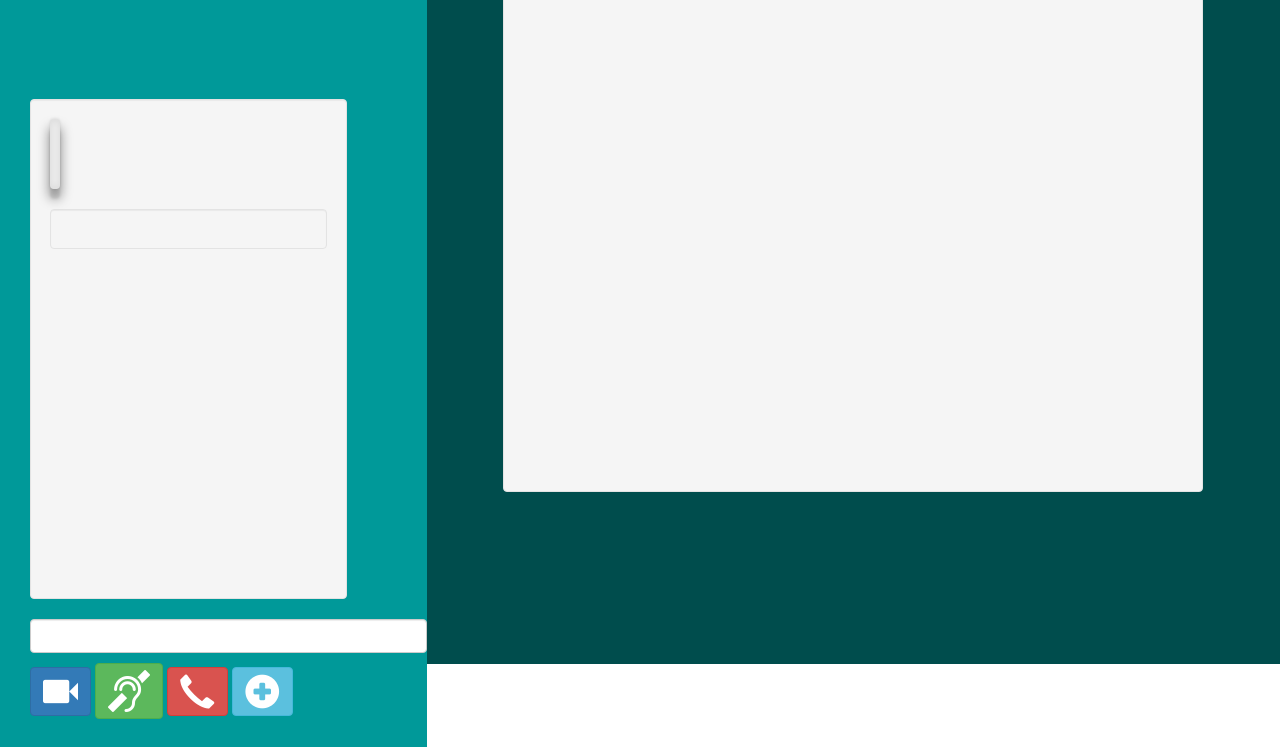
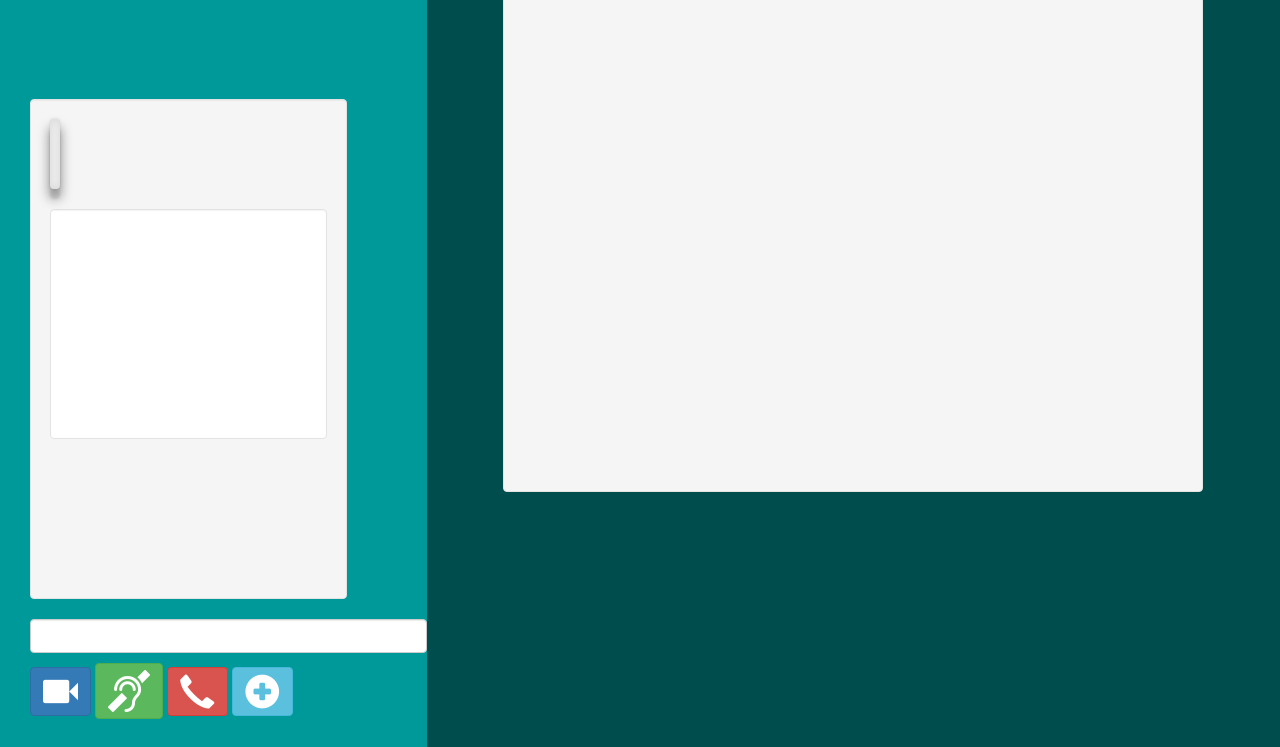
Before and after one commit to chrisjim316/Video, a plain HTML site: page index.html in a window 1280 px wide. Shown: the part 53-800 px from the top of the page. Drawn offline with nearby package versions, Linux system fonts and the light colour scheme.

Commit message:
Update style.css

```diff
--- a/css/style.css
+++ b/css/style.css
@@ -13,7 +13,6 @@ body, html,.container {
   display:table;
   width: 100%;
   margin-top: -50px;
-
   box-sizing: border-box;
 }
 
@@ -30,7 +29,7 @@ body, html,.container {
 /* Navigation - left side */
 .cell-1 {
   background: #009999;
-  height: 800px;
+  height: 1400px;
   padding-left: 30px;
   padding-top: 150px;
 }
@@ -50,6 +49,12 @@ body, html,.container {
   height: 50px;
 }
 
+#chatOutput {
+  background-color: white;
+  color: black;
+  height: 50%;
+}
+
 .well {
   background-color: #009999;
 }
@@ -57,10 +62,11 @@ body, html,.container {
 chatbox {
   position: relative;
   display: block;
-  top: 200px;
+  top: 600px;
   background-color: #004d4d !important;
   width: 90%;
   height: 300px;
+  color: black;
 }
 
 .well-video {
```
